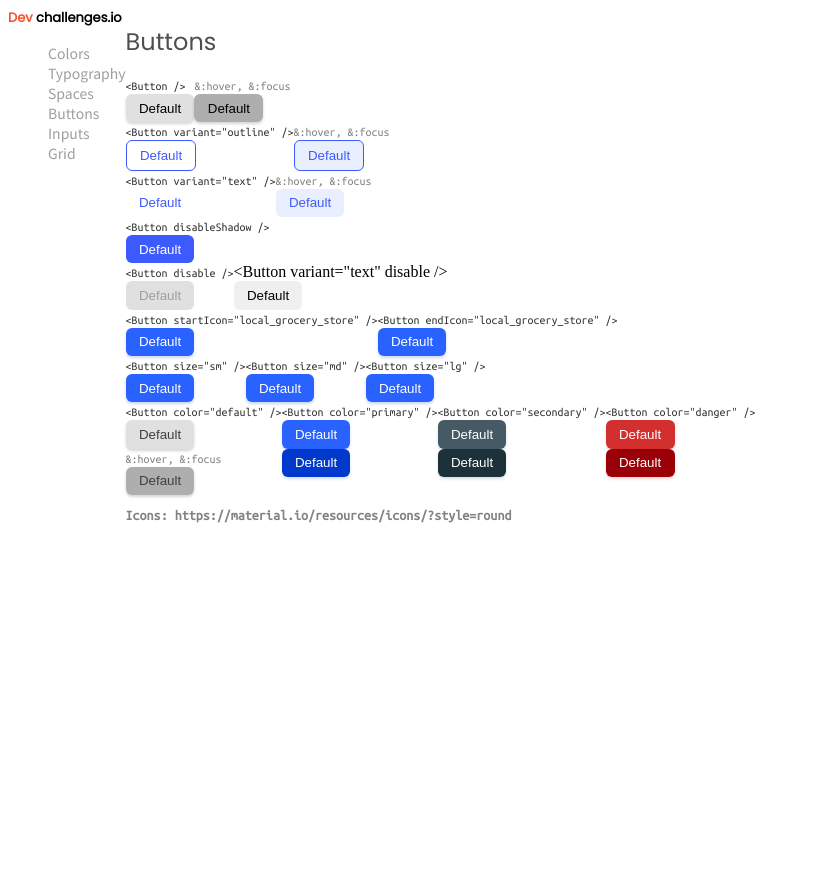
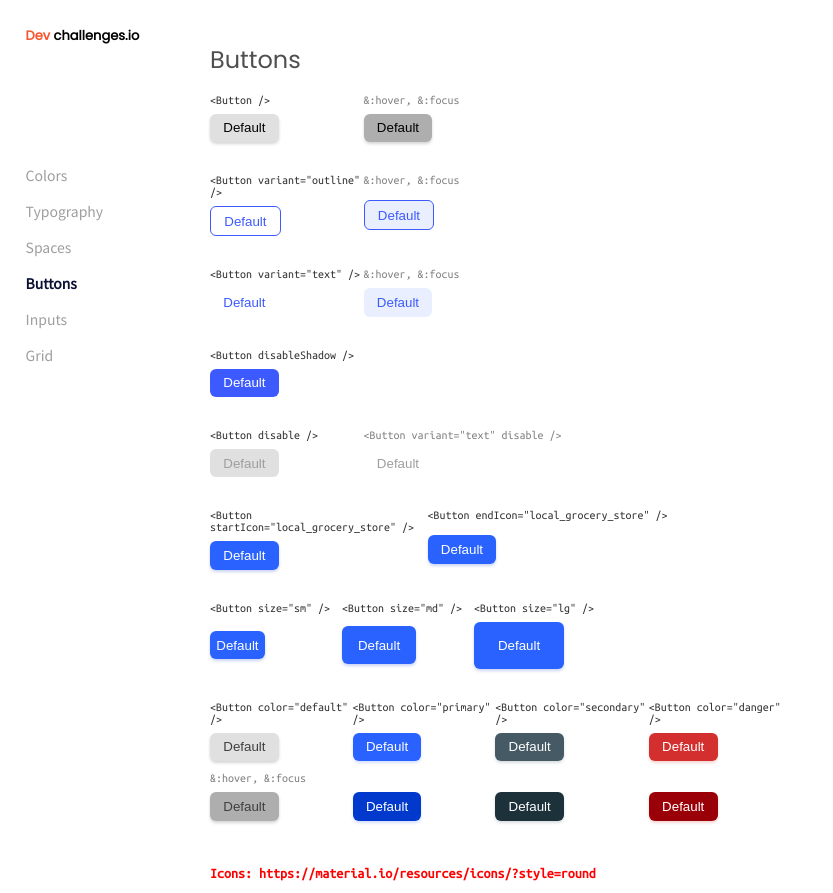
Before and after one commit to Jervi-sir/9-button-component, a plain HTML site: page index.html in a window 1280 px wide. Shown: the whole page, without its empty margins (0-833 px from the left). Before the commit the page ends 800 px from the top, so only its background shows below. Drawn offline with Linux system fonts and the light colour scheme.

Commit message:
finished

```diff
--- a/index.html
+++ b/index.html
@@ -6,7 +6,7 @@
 
     <link rel="icon" href="devchallenges.png" />
 
-    <link rel="stylesheet" type="text/css" href="styles.css">
+    <link rel="stylesheet" type="text/css" href="styles/styles.css">
 
     <title>Devchallenges</title>
 
@@ -22,8 +22,8 @@
           <li>Colors</li>
           <li>Typography</li>
           <li>Spaces</li>
-          <li>Buttons</li>
-          <li class="active">Inputs</li>
+          <li class="active">Buttons</li>
+          <li>Inputs</li>
           <li>Grid</li>
         </ul>
       </aside>
@@ -32,11 +32,11 @@
         <!-- Default [line1] -->
         <div class="row default">
           <div class="button">
-            <label>&lt;Button /&gt;</label><br>
+            <label>&lt;Button /&gt;</label>
             <button>Default</button>
           </div>
           <div class="hover">
-            <label>&amp;:hover, &amp;:focus</label><br>
+            <label>&amp;:hover, &amp;:focus</label>
             <button>Default</button>
           </div>
         </div>
@@ -44,11 +44,11 @@
         <!-- outline [line2] -->
         <div class="row outline">
           <div class="button">
-            <label>&lt;Button variant="outline" /&gt;</label><br>
+            <label>&lt;Button variant="outline" /&gt;</label>
             <button>Default</button>
           </div>
           <div class="hover">
-            <label>&amp;:hover, &amp;:focus</label><br>
+            <label>&amp;:hover, &amp;:focus</label>
             <button>Default</button>
           </div>
         </div>
@@ -56,11 +56,11 @@
         <!-- text [line3] -->
         <div class="row text">
           <div class="button">
-            <label>&lt;Button variant="text" /&gt;</label><br>
+            <label>&lt;Button variant="text" /&gt;</label>
             <button>Default</button>
           </div>
           <div class="hover">
-            <label>&amp;:hover, &amp;:focus</label><br>
+            <label>&amp;:hover, &amp;:focus</label>
             <button>Default</button>
           </div>
         </div>
@@ -68,7 +68,7 @@
         <!-- disableShadow [line4] -->
         <div class="row disableShadow">
           <div class="button">
-            <label>&lt;Button disableShadow /&gt;</label><br>
+            <label>&lt;Button disableShadow /&gt;</label>
             <button>Default</button>
           </div>
         </div>
@@ -76,11 +76,11 @@
         <!-- disabled [line5] -->
         <div class="row disable">
           <div class="button">
-            <label>&lt;Button disable /&gt;</label><br>
+            <label>&lt;Button disable /&gt;</label>
             <button>Default</button>
           </div>
           <div class="text">
-            <label>&lt;Button variant="text" disable /&gt;</label><br>
+            <label>&lt;Button variant="text" disable /&gt;</label>
             <button>Default</button>
           </div>
         </div>
@@ -88,11 +88,11 @@
         <!-- local_grocery_store [line5] -->
         <div class="row local_grocery_store">
           <div class="button start">
-            <label>&lt;Button  startIcon="local_grocery_store" /&gt;</label><br>
+            <label>&lt;Button  startIcon="local_grocery_store" /&gt;</label>
             <button>Default</button>
           </div>
           <div class="button end">
-            <label>&lt;Button  endIcon="local_grocery_store" /&gt;</label><br>
+            <label>&lt;Button  endIcon="local_grocery_store" /&gt;</label>
             <button>Default</button>
           </div>
         </div>
@@ -100,15 +100,15 @@
         <!-- sm md lg [line6] -->
         <div class="row size">
           <div class="button sm">
-            <label>&lt;Button size="sm" /&gt;</label><br>
+            <label>&lt;Button size="sm" /&gt;</label>
             <button>Default</button>
           </div>
           <div class="button md">
-            <label>&lt;Button size="md" /&gt;</label><br>
+            <label>&lt;Button size="md" /&gt;</label>
             <button>Default</button>
           </div>
           <div class="button lg">
-            <label>&lt;Button size="lg" /&gt;</label><br>
+            <label>&lt;Button size="lg" /&gt;</label>
             <button>Default</button>
           </div>
         </div>
@@ -118,18 +118,18 @@
 
           <div class="column default">
             <div class="button ">
-              <label>&lt;Button color="default" /&gt;</label><br>
+              <label>&lt;Button color="default" /&gt;</label>
               <button>Default</button>
             </div>
             <div class="hover">
-              <label>&amp;:hover, &amp;:focus</label><br>
+              <label>&amp;:hover, &amp;:focus</label>
               <button>Default</button>
             </div>
           </div>
 
           <div class="column primary">
             <div class="button ">
-              <label>&lt;Button color="primary" /&gt;</label><br>
+              <label>&lt;Button color="primary" /&gt;</label>
               <button>Default</button>
             </div>
             <div class="hover">
@@ -139,7 +139,7 @@
 
           <div class="column secondary">
             <div class="button ">
-              <label>&lt;Button color="secondary" /&gt;</label><br>
+              <label>&lt;Button color="secondary" /&gt;</label>
               <button>Default</button>
             </div>
             <div class="hover">
@@ -149,7 +149,7 @@
 
           <div class="column danger">
             <div class="button ">
-              <label>&lt;Button color="danger" /&gt;</label><br>
+              <label>&lt;Button color="danger" /&gt;</label>
               <button>Default</button>
             </div>
             <div class="hover">
--- /dev/null
+++ b/styles/styles.scss
@@ -0,0 +1,379 @@
+/*---- Color palette
+
+	orange: #F7542E;
+	grey1 : #4F4F4F;
+	grey2 : #9E9E9E;
+
+*/
+
+
+@import url('https://fonts.googleapis.com/css2?family=Poppins&display=swap');
+@import url('https://fonts.googleapis.com/css2?family=Noto+Sans+JP&display=swap');
+@import url('https://fonts.googleapis.com/css2?family=Montserrat&display=swap');
+@import url('https://fonts.googleapis.com/css2?family=Ubuntu+Mono&display=swap');
+
+/*----[[Global]]-----*/
+
+html {
+	box-sizing: border-box;
+}
+
+*, *:after, *:before {
+	box-sizing: inherit;
+}
+
+body {
+    margin: 0;
+}
+
+/*---{styling}----*/
+
+/*---aside---*/
+aside {
+    header {
+        font-family: Poppins;
+        font-style: normal;
+        font-weight: 600;
+        font-size: 13px;
+        line-height: 19px;
+
+        color: black;
+
+        span {
+            color: #F7542E;
+            padding: 0;
+            margin-right: 0;
+        }
+    }
+
+    ul {
+        list-style-type: none;
+        li {
+            font-family: Noto Sans JP;
+            font-style: normal;
+            font-weight: 500;
+            font-size: 14px;
+            line-height: 20px;
+
+            color: #9E9E9E;
+        }
+
+        li.active {
+            font-weight: bold;
+
+            color: #090F31;
+        }
+
+    }
+}
+
+
+
+/*-- Main --*/
+
+main {
+    h1 {
+        font-family: Poppins;
+        font-style: normal;
+        font-weight: 500;
+        font-size: 24px;
+        line-height: 36px;
+
+        color: #4F4F4F;
+    }
+
+    .row {
+        .button,
+        .hover,
+        .text {
+            display: flex;
+            flex-direction: column;
+        }
+
+        .button label {
+            font-family: Ubuntu Mono;
+            font-style: normal;
+            font-weight: normal;
+            font-size: 12px;
+            line-height: 12px;
+            margin-bottom: 1vh;
+
+            color: #333333;
+        }
+
+        .hover label,
+        .text label {
+            font-family: Ubuntu Mono;
+            font-style: normal;
+            font-weight: normal;
+            font-size: 12px;
+            line-height: 12px;
+            text-align: center;
+            margin-bottom: 1vh;
+
+            color: #828282;
+        }
+
+        button {
+            border-radius: 6px;
+            border-style: none;
+            padding: .5em 1em;
+            margin: auto;
+            margin-left: 0;
+        }
+
+        &.link  {
+            font-family: Ubuntu Mono;
+            font-style: normal;
+            font-weight: normal;
+            font-size: 12px;
+            line-height: 12px;
+            margin-bottom: 0;
+            color: red;
+        }
+
+    }
+}
+/* default -1- */
+.default{
+    .button button {
+        background: #E0E0E0;
+        box-shadow: 0px 2px 3px rgba(51, 51, 51, 0.2);
+    }
+
+    .hover button{
+        background: #AEAEAE;
+        box-shadow: 0px 2px 3px rgba(51, 51, 51, 0.2);
+    }
+}
+
+/* outline -2- */
+.outline{
+    .button button {
+        background: transparent;
+        border: 1px solid #3D5AFE;
+        color: #3D5AFE;
+    }
+
+    .hover button{
+        background: rgba(41, 98, 255, 0.1);
+        border: 1px solid #3D5AFE;
+        color: #3D5AFE;
+
+    }
+}
+
+/* text -3- */
+.text {
+    .button button {
+        background: transparent;
+        border: transparent;
+        color: #3D5AFE;
+    }
+
+    .hover button{
+        background: rgba(41, 98, 255, 0.1);
+        color: #3D5AFE;
+    }
+
+}
+
+/* disableShawdow -4- */
+.disableShadow{
+    .button button {
+        background: #3D5AFE;
+        color: #FFFFFF;
+    }
+}
+
+/* disable -5- */
+.disable {
+    .button button {
+        background: #E0E0E0;
+        color: #9E9E9E;
+    }
+    .text{
+        button{
+            background: transparent;
+            color: #9E9E9E;
+        }
+    }
+
+}
+
+/* local_grocery_store -6- */
+.local_grocery_store {
+    .start button{
+        background: #2962FF;
+        box-shadow: 0px 2px 3px rgba(0, 49, 202, 0.2);
+        color: #ffffff;
+    }
+    .end button{
+        background: #2962FF;
+        box-shadow: 0px 2px 3px rgba(0, 49, 202, 0.2);
+        color: #ffffff;
+    }
+
+}
+
+/* sm md lg -7- */
+.size button {
+    background: #2962FF;
+    box-shadow: 0px 2px 3px rgba(0, 49, 202, 0.2);
+    color: white;
+}
+
+/*-- Color -8-  */
+.color {
+    /*default*/
+    .default{
+        .button button {
+            background: #E0E0E0;
+            box-shadow: 0px 2px 3px rgba(51, 51, 51, 0.2);
+            color: #3F3F3F;
+        }
+        .hover button{
+            background: #AEAEAE;
+            box-shadow: 0px 2px 3px rgba(51, 51, 51, 0.2);
+            color: #3F3F3F;
+        }
+    }
+    /*primary*/
+    .primary{
+        .button button {
+            background: #2962FF;
+            box-shadow: 0px 2px 3px rgba(41, 98, 255, 0.2);
+            color: #ffffff;
+        }
+        .hover button{
+            background: #0039CB;
+            box-shadow: 0px 2px 3px rgba(41, 98, 255, 0.2);
+            color: #ffffff;
+        }
+    }
+    /*secondary*/
+    .secondary {
+        .button button {
+            background: #455A64;
+            box-shadow: 0px 2px 3px rgba(69, 90, 100, 0.2);
+            color: white;
+        }
+        .hover button{
+            background: #1C313A;
+            box-shadow: 0px 2px 3px rgba(69, 90, 100, 0.2);
+            color: white;
+        }
+    }
+
+    /*danger */
+    .danger {
+        .button button {
+            background: #D32F2F;
+            box-shadow: 0px 2px 3px rgba(211, 47, 47, 0.2);
+            color: white;
+        }
+        .hover button{
+            background: #9A0007;
+            box-shadow: 0px 2px 3px rgba(211, 47, 47, 0.2);
+            color: white;
+        }
+    }
+
+
+
+}
+
+
+footer {
+	font-family: Montserrat;
+	font-style: normal;
+	font-weight: 600;
+	font-size: 12px;
+	line-height: 15px;
+
+	color: #A9A9A9;
+}
+
+
+
+/*--- [[structure]] ---*/
+.page {
+    display: flex;
+    padding: 2vw;
+    padding-bottom: 0;
+}
+
+aside {
+    width: 15vw;
+
+    ul {
+        margin-top: 15vh;
+        padding-left: 0;
+        li {
+            margin-bottom: 2vh;
+        }
+    }
+}
+
+main{
+    width: 85vw;
+    .row {
+        display: flex;
+        margin-bottom: 4vh;
+    }
+}
+
+@for $i from 1 through 6 {
+
+    .row:nth-of-type(#{$i}) {
+        .button {
+            width: 12vw;
+        }
+
+        .start {
+            width: 17vw;
+        }
+
+        .end {
+            width: 25vw;
+        }
+    }
+}
+
+.row.size {
+    max-width: 30vw;
+    justify-content: space-between;
+
+    .button {
+        display: flex;
+        flex-direction: column;
+    }
+    button {
+        margin: auto;
+        margin-left: 0;
+    }
+    .sm button{
+        padding: 0.4rem;
+    }
+    .md button{
+        padding: .7rem 1rem;
+    }
+    .lg button {
+        padding: 1rem 1.5rem;
+    }
+}
+
+.row.color {
+    width: 45vw;
+    justify-content: space-between;
+}
+.column {
+    height: 15vh;
+    display: flex;
+    flex-direction: column;
+    justify-content: space-between;
+
+    .hover label {
+        text-align: left !important;
+    }
+}
```
Also changed, not shown: styles.css (deleted), styles/styles.css (added), 1 other file.
